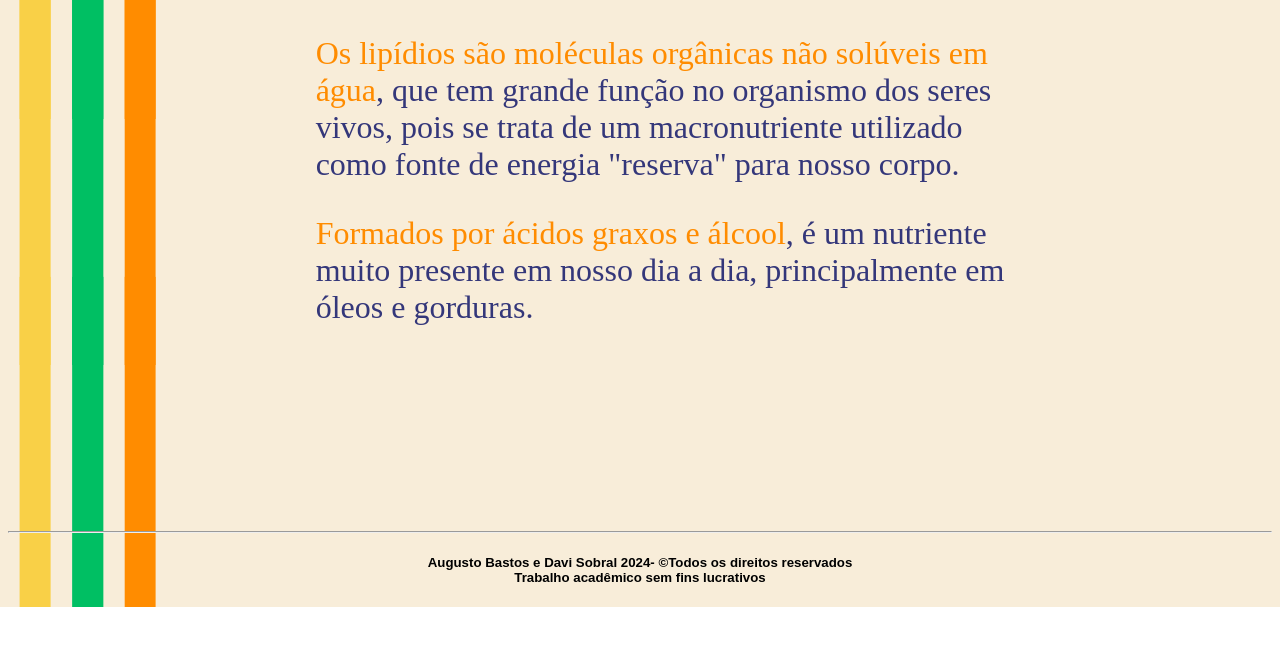
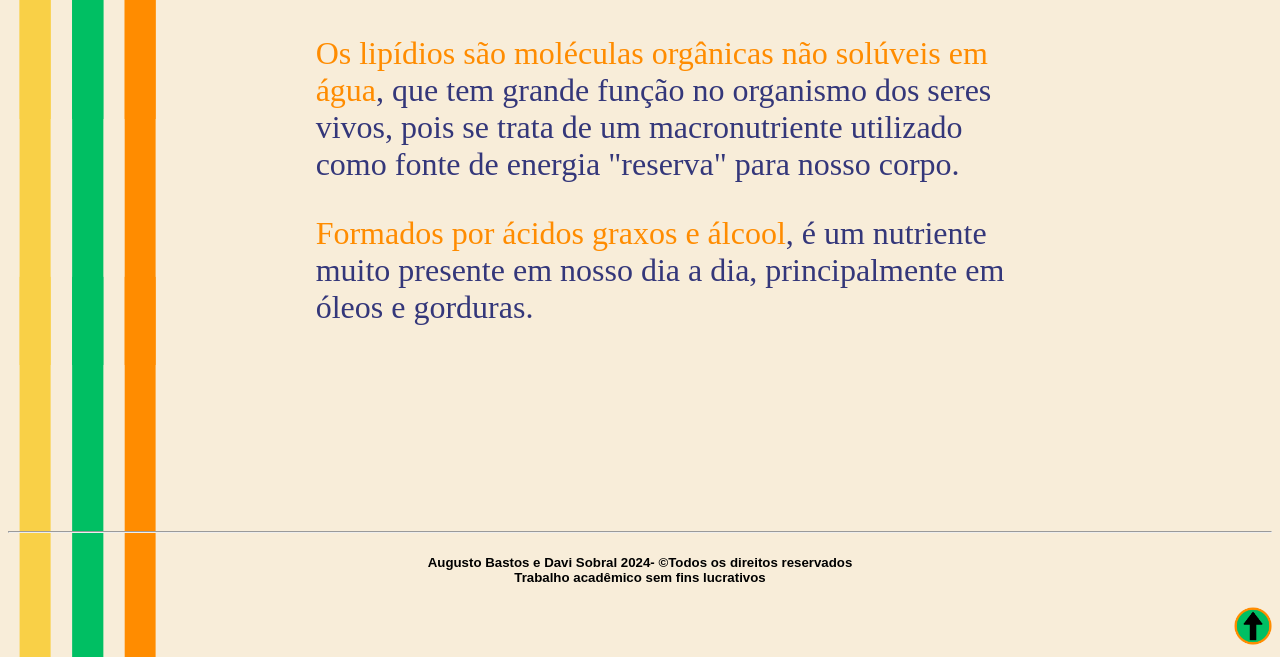
Before and after one commit to augustobastosdavisobral/Site, a plain HTML site: page defi.html in a window 1280 px wide. Shown: the part 248-905 px from the top of the page. Before the commit the page ends 855 px from the top, so only its background shows below. Drawn offline with Linux system fonts and the light colour scheme.

Commit message:
Update defi.html

```diff
--- a/defi.html
+++ b/defi.html
@@ -74,6 +74,6 @@
             </tr>
         </table><br><br><br><br><br><br><br><br><br><hr>
             <font face="arial" color="black"><h5>Augusto Bastos e Davi Sobral 2024- &copyTodos os direitos reservados<br>
-            Trabalho acadêmico sem fins lucrativos</h5><div align="right"><a href="#">
+            Trabalho acadêmico sem fins lucrativos</h5><div align="right"><a href="#"><img src="img1/cima.png" width="3%"></a></div>
     </body>
 </html>
```
